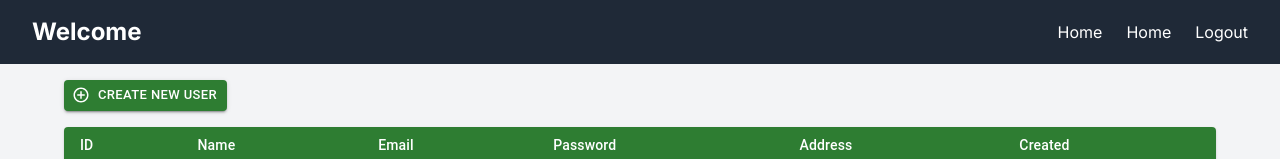
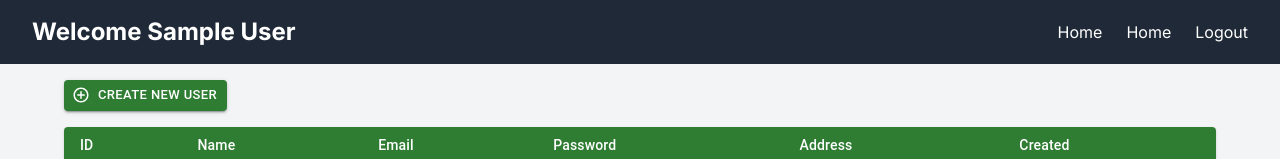
Before and after one commit to sumbn/gmail-nextjs, a Next.js app: page / in a window 1280 px wide. Shown: the top 159 px of the page. Built offline with nearby package versions, Linux system fonts and the light colour scheme; no server answers; sample sign-in values are in the browser's storage.

Commit message:
update name

```diff
--- a/app/components/Header.tsx
+++ b/app/components/Header.tsx
@@ -2,16 +2,18 @@
 
 import { signOut } from "next-auth/react"
 import Link from "next/link"
+import {useSession} from "next-auth/react"
 
 const logout = () => {
   signOut({callbackUrl:'/login'})
 }
 
 const Header = () => {
+  const {data: session} = useSession()
   return (
     <header className="bg-gray-800 text-white py-4 px-4 md:px-8">
       <div className="container mx-auto flex justify-between items-center">
-        <Link href="/" className="text-2xl font-bold">Welcome</Link>
+        <Link href="/" className="text-2xl font-bold">Welcome {session?.user.name}</Link>
         <nav>
           <ul className="flex space-x-6">
             <li><Link className="hover:text-gray-400 transition" href="/">Home</Link></li>
```
